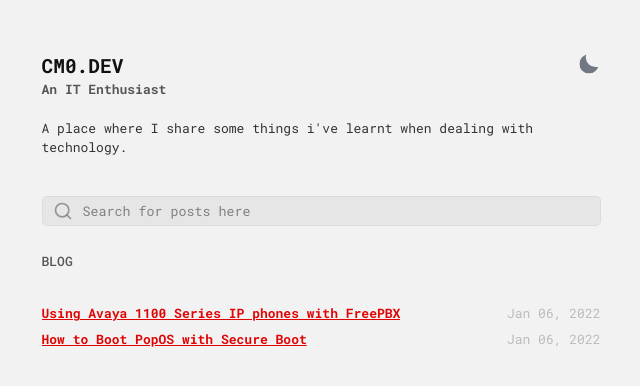
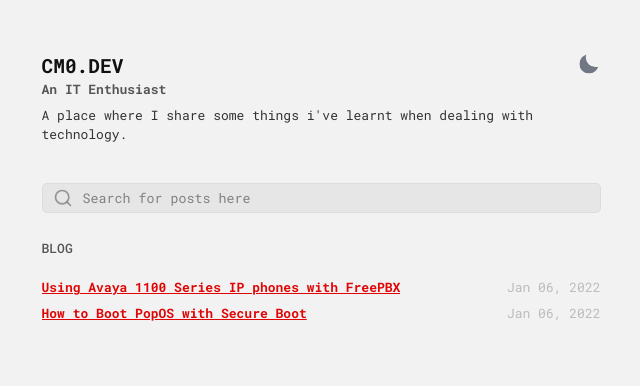
Before and after one commit to mclarence/cm0.dev, a Jekyll site: the page built from index.html, in a window 1280 px wide. Shown: the top 386 px of the page, without its empty margins (319-959 px from the left). Built offline with Jekyll 4.4.1, drawn with Linux system fonts in a browser that asks for light colours.

Commit message:
add files and assets

```diff
--- a/_sass/_main.scss
+++ b/_sass/_main.scss
@@ -198,6 +198,7 @@ pre {
 
 img {
 	max-width: 100%;
+	padding: 10px;
 }
 
 hr {
@@ -262,7 +263,7 @@ h4,
 h5 {
 	font-weight: bold;
 	font-size: 1rem;
-	margin-bottom: 1.5rem;
+	margin-bottom: 0.5rem;
 }
 
 section h1:first-child {
@@ -509,3 +510,12 @@ figcaption {
 	border: 1px solid var(--dark-text-color);
 	border-radius: 3px;
 }
+
+#toc ul {
+	margin-bottom: 0rem !important;
+	margin-top: 0rem !important;
+}
+
+blockquote ul {
+	margin-left: 2rem;
+}
```
Also changed, not shown: 1 other file.
